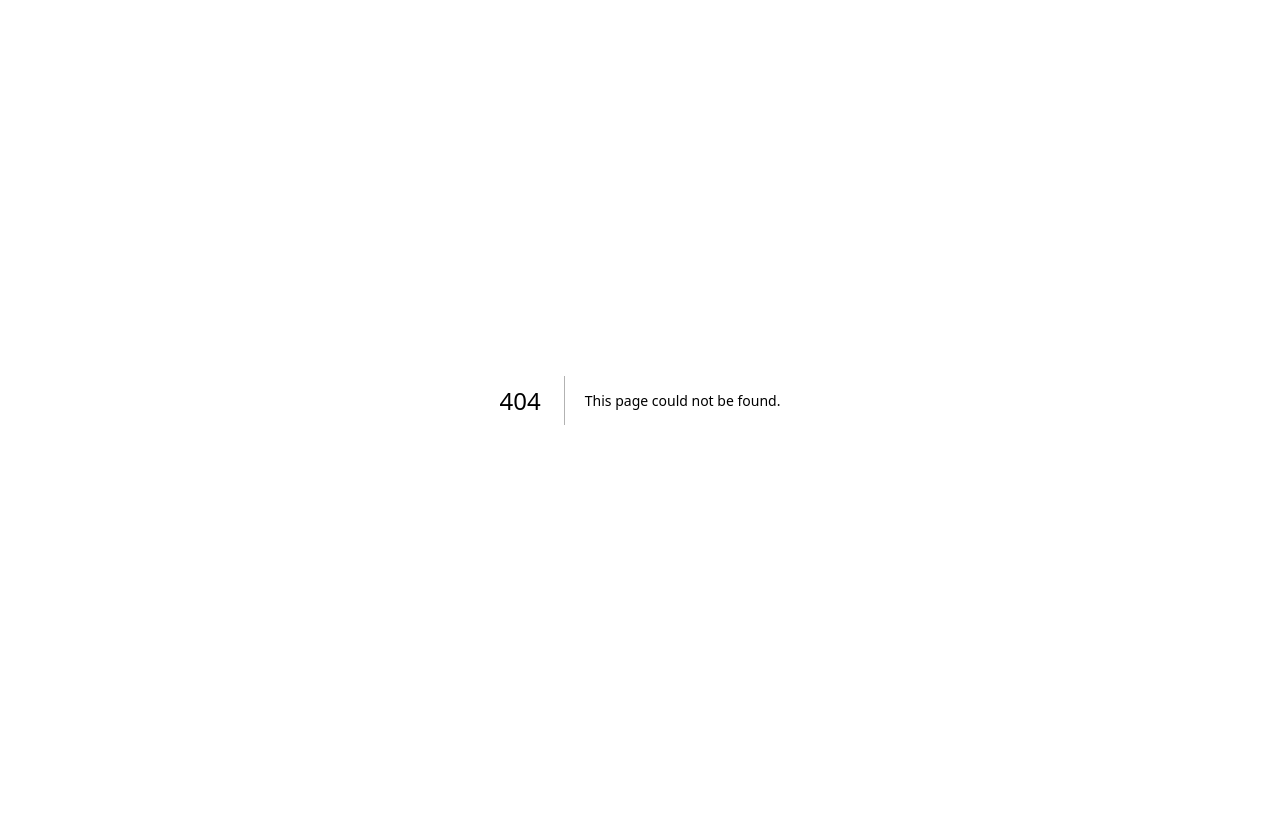
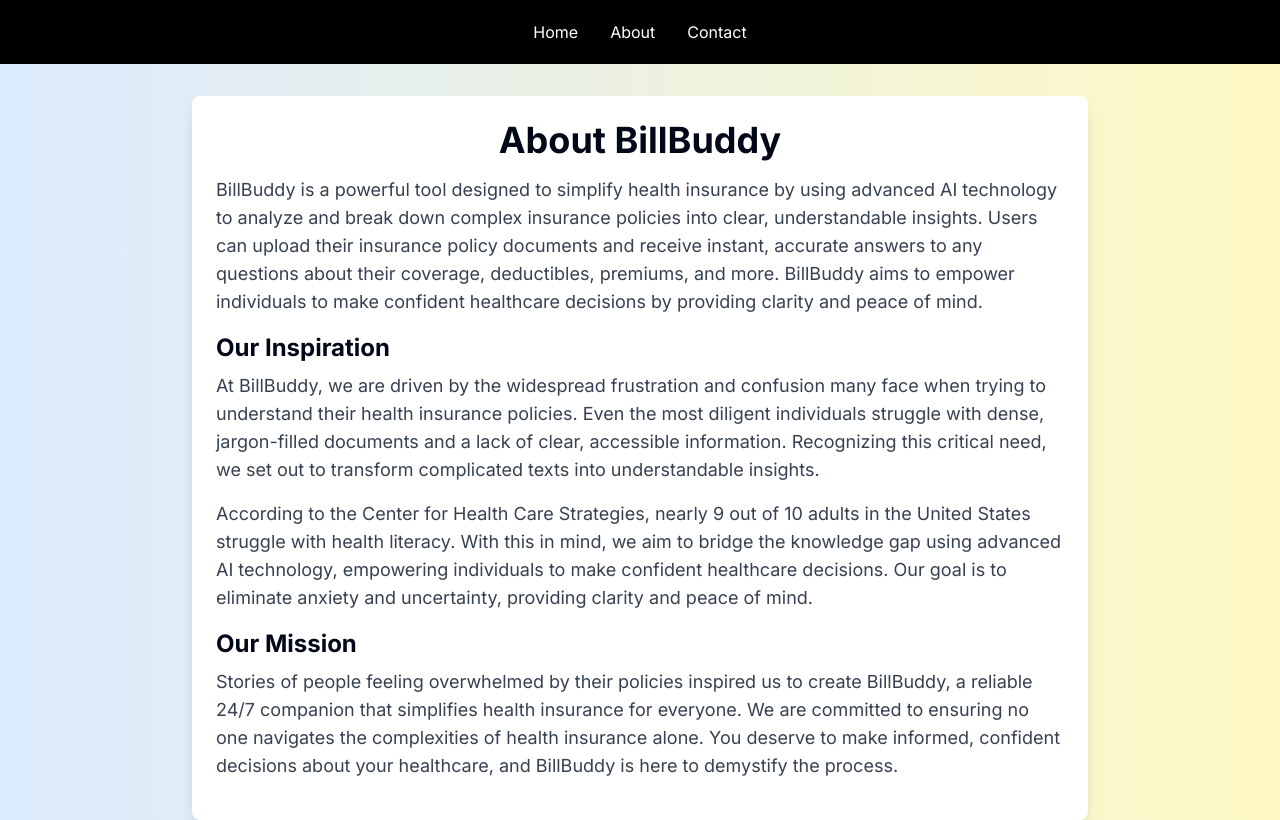
Before and after one commit to AnwarMP/BillBuddy, a Next.js app: page /about in a window 1280 px wide. Before the commit this address had no page. Built offline with nearby package versions, Linux system fonts and the light colour scheme.

Commit message:
added about, contact pages

```diff
--- /dev/null
+++ b/src/app/about/page.tsx
@@ -0,0 +1,51 @@
+import { NavigationMenu, NavigationMenuContent, NavigationMenuIndicator, NavigationMenuItem, NavigationMenuLink, NavigationMenuList, NavigationMenuTrigger, NavigationMenuViewport } from "@/components/ui/navigation-menu";
+
+const AboutPage = () => {
+  return (
+    <div className="w-screen min-h-screen bg-gradient-to-r from-blue-100 to-yellow-100 flex flex-col items-center">
+      <div className="flex justify-center items-center w-full h-16 bg-black">
+        <NavigationMenu>
+          <NavigationMenuList className="flex space-x-4 text-white">
+            <NavigationMenuItem>
+              <NavigationMenuLink href="/" className="hover:text-gray-400 p-2">
+                Home
+              </NavigationMenuLink>
+            </NavigationMenuItem>
+            <NavigationMenuItem>
+              <NavigationMenuLink href="/about" className="hover:text-gray-400 p-2">
+                About
+              </NavigationMenuLink>
+            </NavigationMenuItem>
+            <NavigationMenuItem>
+              <NavigationMenuLink href="/contact" className="hover:text-gray-400 p-2">
+                Contact
+              </NavigationMenuLink>
+            </NavigationMenuItem>
+          </NavigationMenuList>
+          <NavigationMenuIndicator />
+          <NavigationMenuViewport />
+        </NavigationMenu>
+      </div>
+
+      <div className="max-w-4xl mt-8 p-6 bg-white rounded-lg shadow-lg">
+        <h1 className="text-4xl font-bold text-center mb-4">About BillBuddy</h1>
+        <p className="text-lg text-gray-700 mb-4">
+          BillBuddy is a powerful tool designed to simplify health insurance by using advanced AI technology to analyze and break down complex insurance policies into clear, understandable insights. Users can upload their insurance policy documents and receive instant, accurate answers to any questions about their coverage, deductibles, premiums, and more. BillBuddy aims to empower individuals to make confident healthcare decisions by providing clarity and peace of mind.
+        </p>
+        <h2 className="text-2xl font-bold mb-2">Our Inspiration</h2>
+        <p className="text-lg text-gray-700 mb-4">
+          At BillBuddy, we are driven by the widespread frustration and confusion many face when trying to understand their health insurance policies. Even the most diligent individuals struggle with dense, jargon-filled documents and a lack of clear, accessible information. Recognizing this critical need, we set out to transform complicated texts into understandable insights.
+        </p>
+        <p className="text-lg text-gray-700 mb-4">
+          According to the Center for Health Care Strategies, nearly 9 out of 10 adults in the United States struggle with health literacy. With this in mind, we aim to bridge the knowledge gap using advanced AI technology, empowering individuals to make confident healthcare decisions. Our goal is to eliminate anxiety and uncertainty, providing clarity and peace of mind.
+        </p>
+        <h2 className="text-2xl font-bold mb-2">Our Mission</h2>
+        <p className="text-lg text-gray-700 mb-4">
+          Stories of people feeling overwhelmed by their policies inspired us to create BillBuddy, a reliable 24/7 companion that simplifies health insurance for everyone. We are committed to ensuring no one navigates the complexities of health insurance alone. You deserve to make informed, confident decisions about your healthcare, and BillBuddy is here to demystify the process.
+        </p>
+      </div>
+    </div>
+  );
+};
+
+export default AboutPage;
--- /dev/null
+++ b/src/app/contact/page.tsx
@@ -0,0 +1,54 @@
+import {
+    NavigationMenu,
+    NavigationMenuContent,
+    NavigationMenuIndicator,
+    NavigationMenuItem,
+    NavigationMenuLink,
+    NavigationMenuList,
+    NavigationMenuTrigger,
+    NavigationMenuViewport,
+  } from "@/components/ui/navigation-menu";
+
+  const ContactPage = () => {
+    return (
+      <div className="w-screen min-h-screen bg-gradient-to-r from-blue-100 to-yellow-100 flex flex-col items-center">
+        <div className="flex justify-center items-center w-full h-16 bg-black">
+          <NavigationMenu>
+            <NavigationMenuList className="flex space-x-4 text-white">
+              <NavigationMenuItem>
+                <NavigationMenuLink href="/" className="hover:text-gray-400 p-2">
+                  Home
+                </NavigationMenuLink>
+              </NavigationMenuItem>
+              <NavigationMenuItem>
+                <NavigationMenuLink href="/about" className="hover:text-gray-400 p-2">
+                  About
+                </NavigationMenuLink>
+              </NavigationMenuItem>
+              <NavigationMenuItem>
+                <NavigationMenuLink href="/contact" className="hover:text-gray-400 p-2">
+                  Contact
+                </NavigationMenuLink>
+              </NavigationMenuItem>
+            </NavigationMenuList>
+            <NavigationMenuIndicator />
+            <NavigationMenuViewport />
+          </NavigationMenu>
+        </div>
+
+        <div className="max-w-4xl mt-8 p-6 bg-white rounded-lg shadow-lg">
+          <h1 className="text-4xl font-bold text-center mb-4">Contact Us</h1>
+          <p className="text-lg text-gray-700 mb-4">
+            If you have any questions or need further assistance, please visit our GitHub repository and add an issue. We are always here to help!
+          </p>
+          <div className="text-center mt-4">
+            <a href="https://github.com/anwarmp/billbuddy" target="_blank" rel="noopener noreferrer" className="text-blue-500 underline text-lg">
+              Visit our GitHub Repository
+            </a>
+          </div>
+        </div>
+      </div>
+    );
+  };
+
+  export default ContactPage;
```
